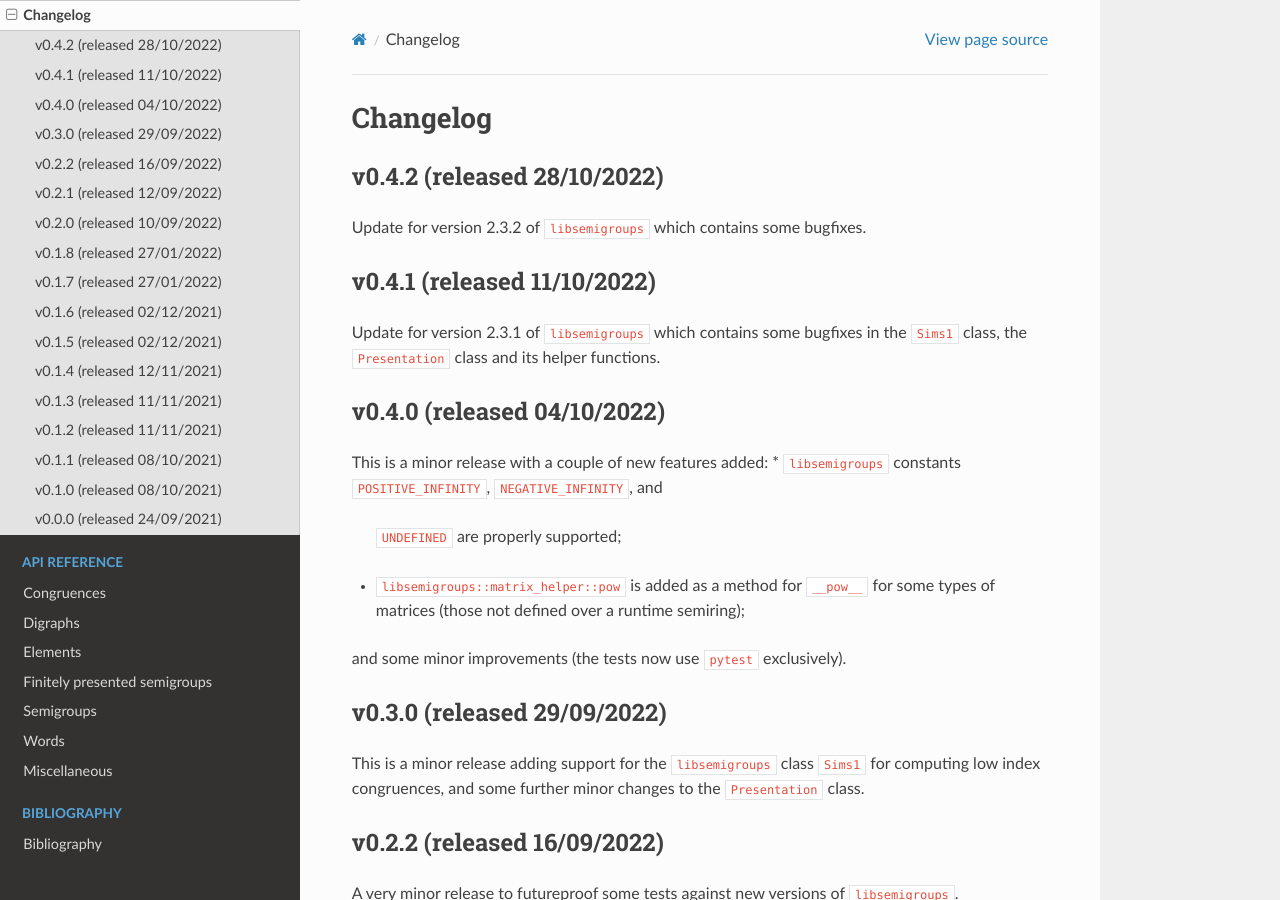
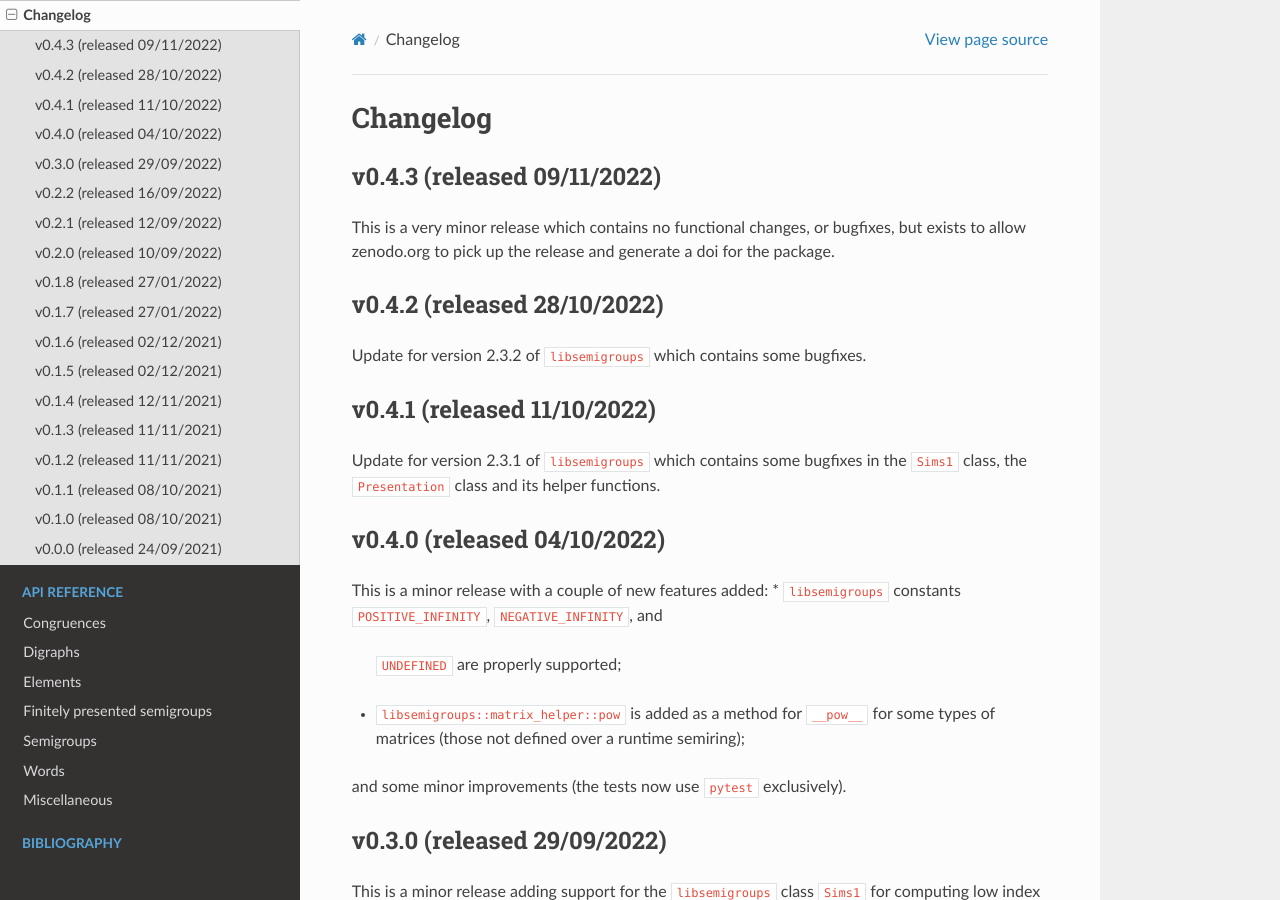
Before and after one commit to libsemigroups/libsemigroups_pybind11, a Sphinx documentation site: the page built from docs/source/changelog.rst, in a window 1280 px wide and 900 px high. Built offline with Sphinx 7.4.7 and the Read the Docs theme 2.0.0, drawn with Linux system fonts in a browser that asks for light colours; pages that are not in the unit, such as notebooks, are missing from menus.

Commit message:
Update version numbers etc for 0.4.3

```diff
--- a/docs/source/changelog.rst
+++ b/docs/source/changelog.rst
@@ -6,6 +6,13 @@
 
 Changelog
 =========
+
+v0.4.3 (released 09/11/2022)
+----------------------------
+
+This is a very minor release which contains no functional changes, or bugfixes,
+but exists to allow zenodo.org to pick up the release and generate a doi for
+the package.
 
 v0.4.2 (released 28/10/2022)
 ----------------------------
--- a/docs/source/conf.py
+++ b/docs/source/conf.py
@@ -26,8 +26,8 @@ master_doc = "index"
 project = u"libsemigroups_pybind11"
 copyright = u"2021-2022, J. D. Mitchell + Maria Tsalakou"
 author = u"J. D. Mitchell + Maria Tsalakou"
-version = u"0.4.2"
-release = u"0.4.2"
+version = u"0.4.3"
+release = u"0.4.3"
 language = "python"
 exclude_patterns = ["_build"]
 pygments_style = "sphinx"
--- a/docs/source/index.rst
+++ b/docs/source/index.rst
@@ -1,4 +1,4 @@
-libsemigroups_pybind11 - Version 0.4.2
+libsemigroups_pybind11 - Version 0.4.3
 ======================================
 
 python bindings for the C++ library libsemigroups
--- a/docs/source/install.rst
+++ b/docs/source/install.rst
@@ -4,7 +4,7 @@
 
    The full license is in the file LICENSE, distributed with this software.
 
-.. |libsemigroups-pybind11-version| replace:: 0.4.2
+.. |libsemigroups-pybind11-version| replace:: 0.4.3
 
 Installation
 ============
--- a/setup.py
+++ b/setup.py
@@ -29,7 +29,7 @@ from tools import (  # pylint: disable=import-error, wrong-import-position
     minimum_libsemigroups_version,
 )
 
-__version__ = "0.4.2"
+__version__ = "0.4.3"
 
 
 def compare_version_numbers(supplied, required):
```
Also changed, not shown: README.md (+5 -5 lines).
